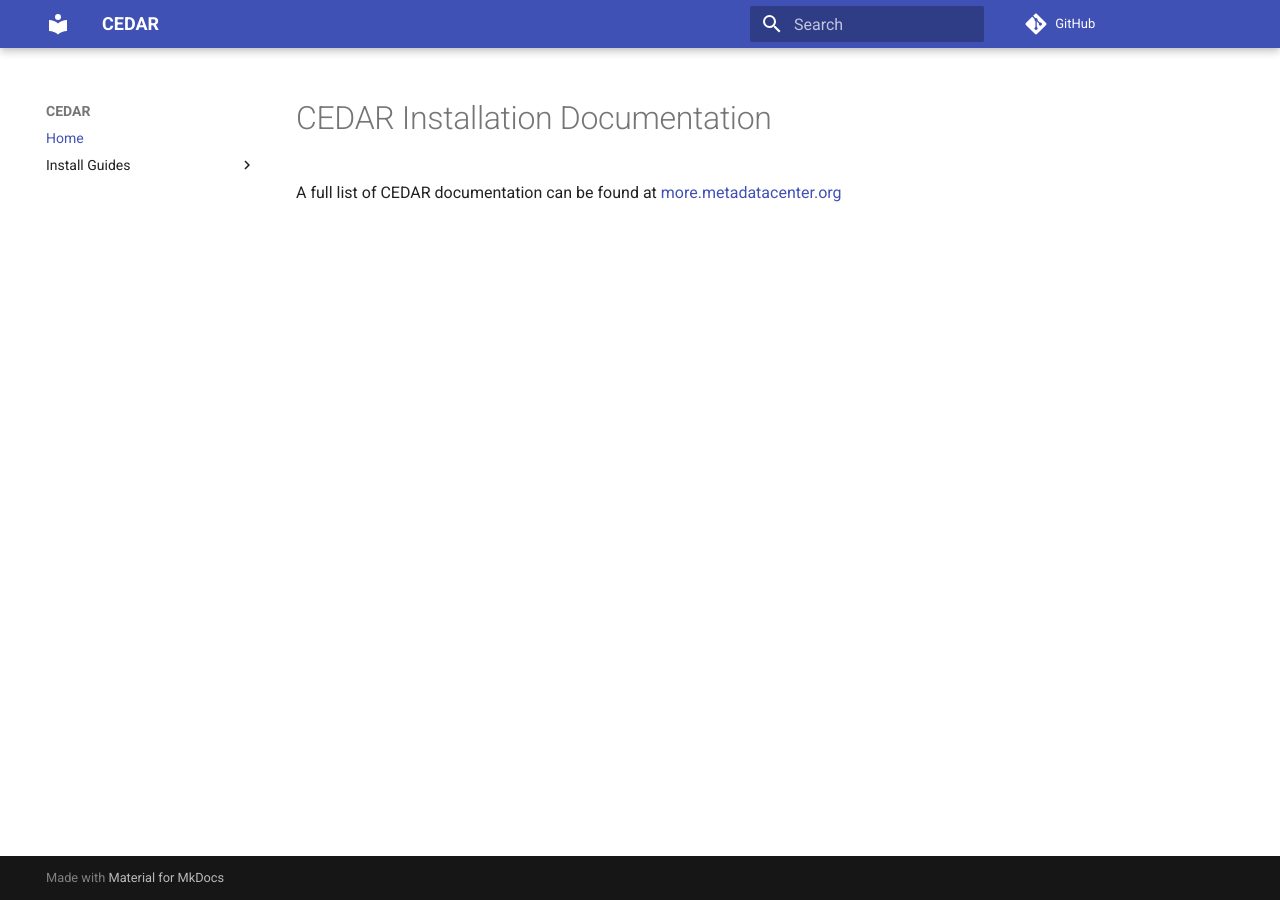
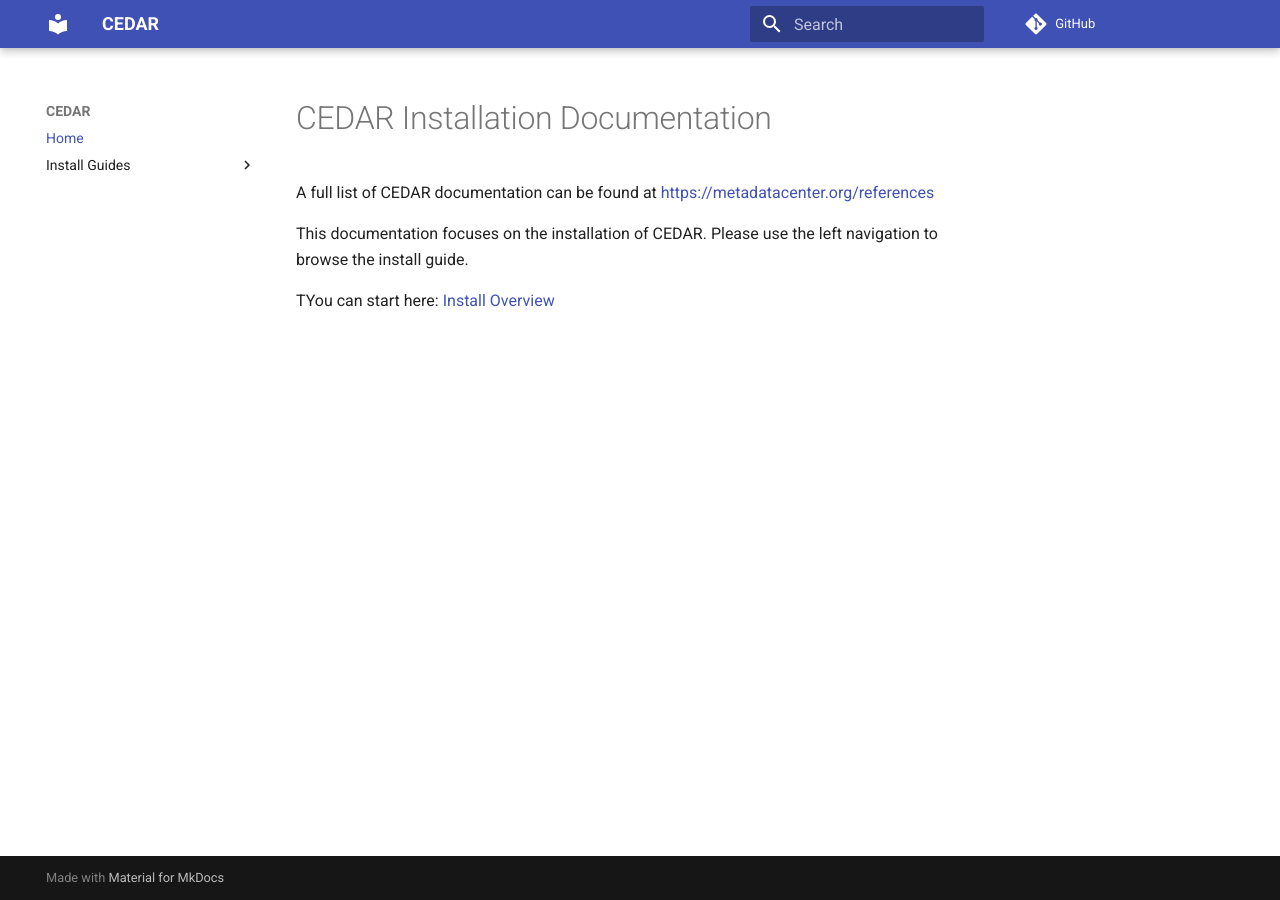
Before and after one commit to metadatacenter/cedar-mkdocs, an MkDocs documentation site: the page built from docs/index.md, in a window 1280 px wide. Built offline with MkDocs 1.6.1 and Material for MkDocs 9.7.7, drawn with Linux system fonts in a browser that asks for light colours; comment, search, counter and statistics services are not loaded.

Commit message:
Home page links

```diff
--- a/docs/index.md
+++ b/docs/index.md
@@ -6,4 +6,8 @@
 ---
 # CEDAR Installation Documentation
 
-A full list of CEDAR documentation can be found at [more.metadatacenter.org](https://more.metadatacenter.org/tools-training/cedar-references)
+A full list of CEDAR documentation can be found at [https://metadatacenter.org/references](https://metadatacenter.org/references)
+
+This documentation focuses on the installation of CEDAR. Please use the left navigation to browse the install guide.
+
+TYou can start here: [Install Overview](https://metadatacenter.readthedocs.io/en/latest/install-overview/)
```
